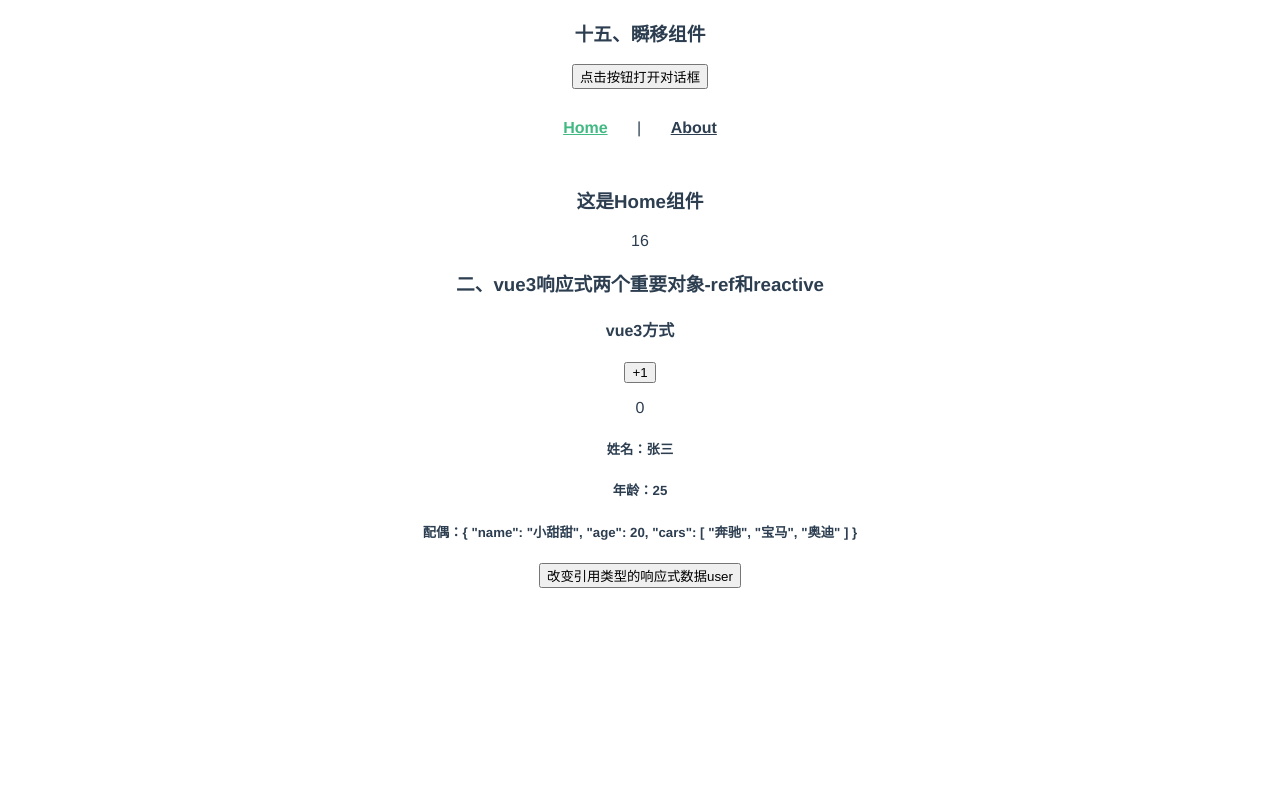
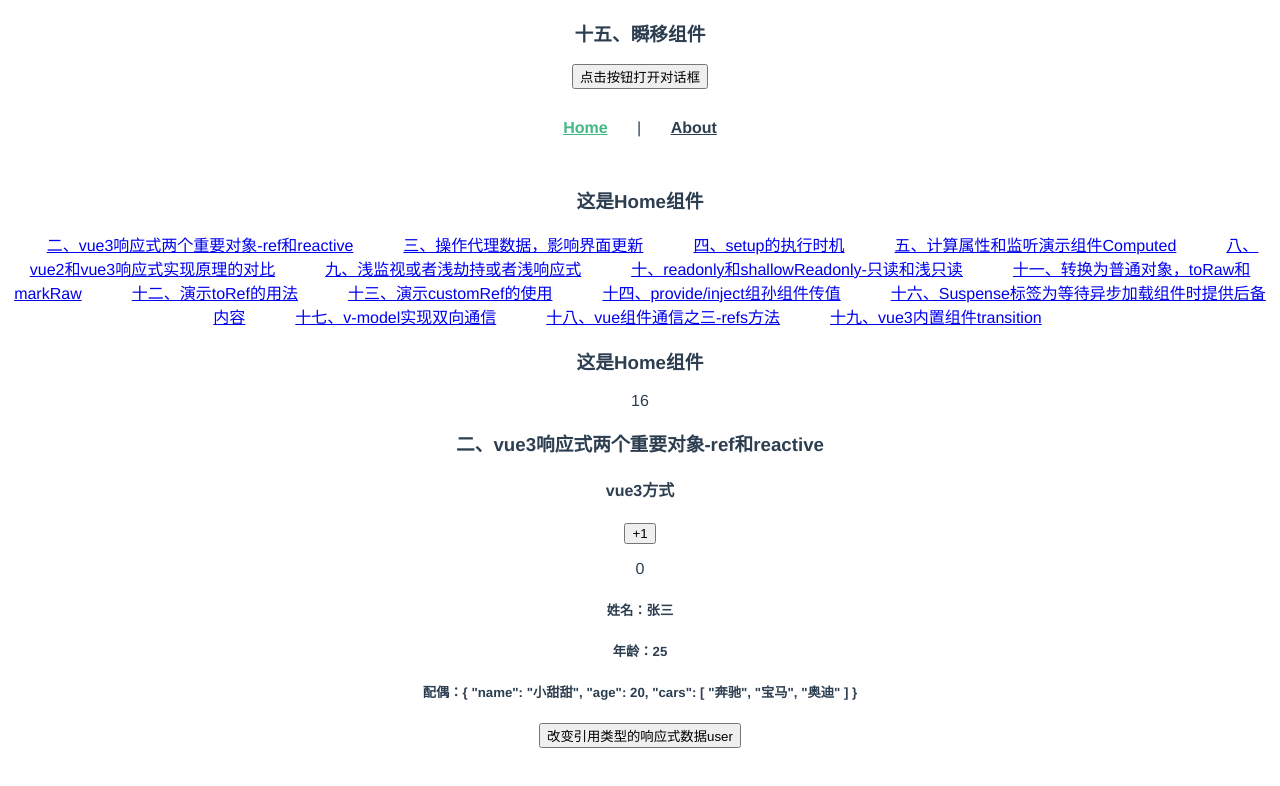
Before and after one commit to bcygsws/vue3_learn, a Vue app: page /#/ in a window 1280 px wide. Shown: the top 786 px of the page. Built offline with nearby package versions, Linux system fonts and the light colour scheme.

Commit message:
:art: 合并分支start

```diff
--- a/src/views/Home.vue
+++ b/src/views/Home.vue
@@ -1,4 +1,43 @@
 <template>
+  <h3>这是Home组件</h3>
+  <!-- setup和ref使用演示组件 -->
+  <router-link to="/home/learn"
+    >二、vue3响应式两个重要对象-ref和reactive</router-link
+  >
+  <router-link to="/home/update">三、操作代理数据，影响界面更新</router-link>
+  <router-link to="/home/setup">四、setup的执行时机</router-link>
+  <!-- 计算属性和监听 -->
+  <router-link to="/home/computed"
+    >五、计算属性和监听演示组件Computed</router-link
+  >
+  <router-link to="/home/version_reactive"
+    >八、vue2和vue3响应式实现原理的对比</router-link
+  >
+  <!-- 浅劫持 -->
+  <router-link to="/home/shallow_reactive"
+    >九、浅监视或者浅劫持或者浅响应式</router-link
+  >
+  <!-- 只读和浅只读 -->
+  <router-link to="/home/readonly"
+    >十、readonly和shallowReadonly-只读和浅只读</router-link
+  >
+  <router-link to="/home/raw">十一、转换为普通对象，toRaw和markRaw</router-link>
+  <!-- toRef的使用，和ref的区别 -->
+  <router-link to="/home/to_ref">十二、演示toRef的用法</router-link>
+  <!-- customRef的使用 -->
+  <router-link to="/home/custom_ref">十三、演示customRef的使用</router-link>
+  <!-- 祖孙组件传值provide/inject -->
+  <router-link to="/home/provide_inject"
+    >十四、provide/inject组孙组件传值</router-link
+  >
+  <!-- 使用Suspense标签 -->
+  <router-link to="/home/suspense"
+    >十六、Suspense标签为等待异步加载组件时提供后备内容</router-link
+  >
+  <router-link to="/home/v_model">十七、v-model实现双向通信</router-link>
+  <router-link to="/home/refs_comu">十八、vue组件通信之三-refs方法</router-link>
+  <router-link to="/home/transition">十九、vue3内置组件transition</router-link>
+  <router-view></router-view>
   <div class="home">
     <h3>这是Home组件</h3>
     <!-- <p>{number}</p> -->
@@ -18,8 +57,8 @@ export default defineComponent({
   components: {
     Learn
   },
-  // setup相当于一个回调函数，里面返回的任何对象，对象的属性和方法，在模板中可以直接使用
   setup() {
+    // setup相当于一个回调函数，里面返回的任何对象，对象的属性和方法，在模板中可以直接使用
     let number = 16;
     return { number };
   }
```
